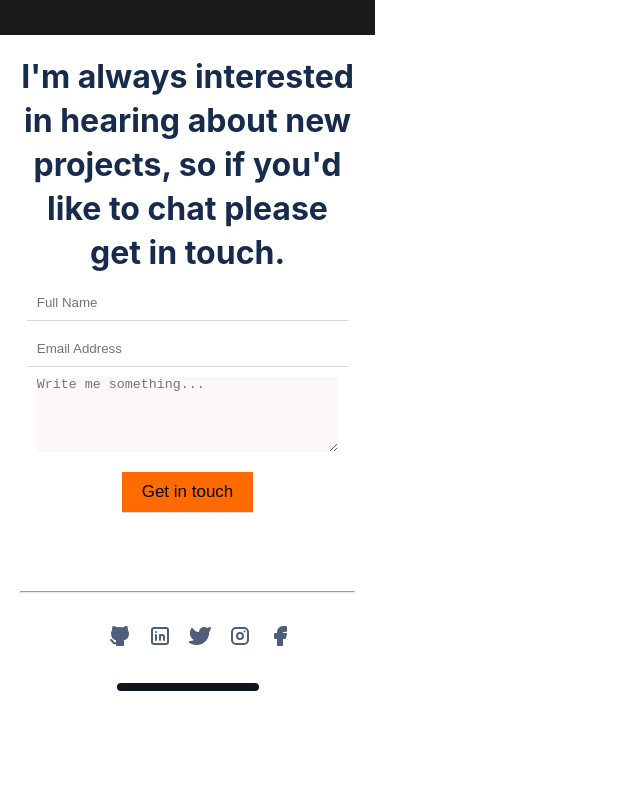
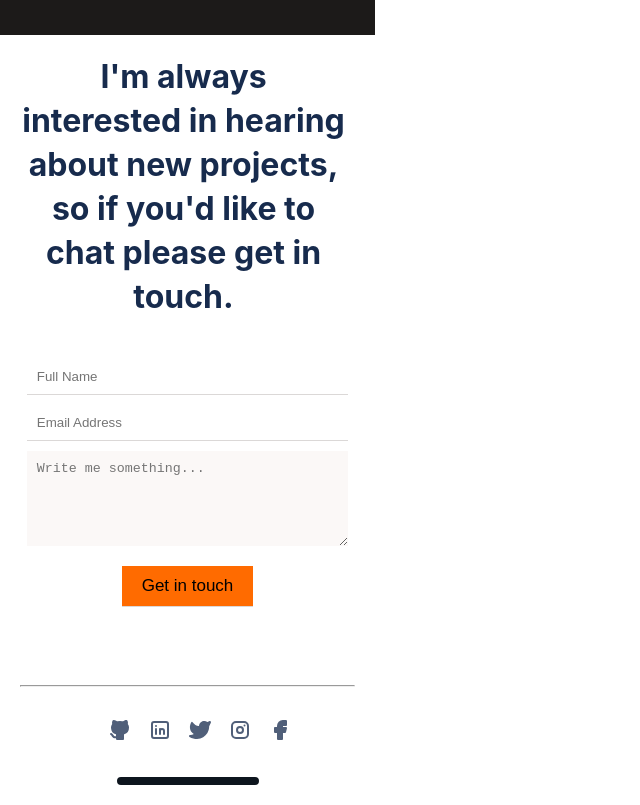
Before and after one commit to paulshaun-kdtk/Personal_Portifolio, a website: page index.html in a window 1280 px wide. Shown: the part 5785-6590 px from the top of the page, without its empty margins (0-640 px from the left). Before the commit the page ends 6496 px from the top, so only its background shows below. Drawn offline with Linux system fonts and the light colour scheme.

Commit message:
additional page styles

```diff
--- a/index.html
+++ b/index.html
@@ -250,11 +250,11 @@ when an unknown printer took a standard dummy text.
 
           <footer class="footer">
             <p class="f-text">
-                I'm always interested in hearing about new projects,
+                I'm always <br /> interested in hearing about new projects,
                  so if you'd like to chat please get in touch.
             </p>
 
-            <form class="footer-form" action="https://formspree.io/f/mrgvwoew">
+            <form class="footer-form" method="POST" action="https://formspree.io/f/mrgvwoew">
                 <input type="text" maxlength="30" placeholder="Full Name" name="full-name" required />
                 <input type="email" placeholder="Email Address"  name="email"   required />
                 <textarea class="footer-text-area" cols="30" rows="5" maxlength="500" name="comment" placeholder="Write me something..." required></textarea>
--- a/styles.css
+++ b/styles.css
@@ -390,6 +390,8 @@ h2 {
   line-height: 44px;
   text-align: center;
   color: #172b4d;
+  width: 327px;
+  margin-bottom: 30px;
 }
 
 .footer-form {
@@ -412,6 +414,7 @@ h2 {
 .footer-form > textarea {
   background-color: #fbf8f7;
   border: none;
+  padding: 10px;
 }
 
 .form-button {
```
